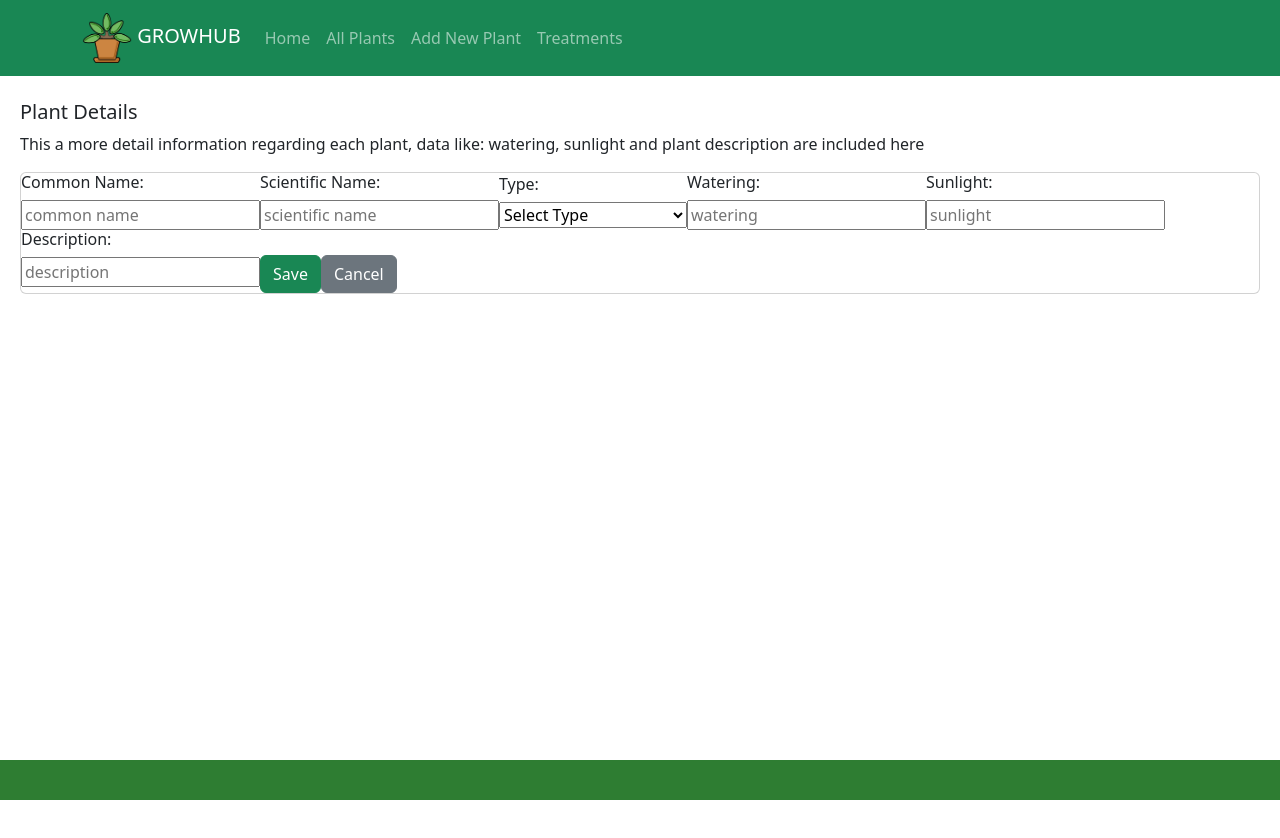
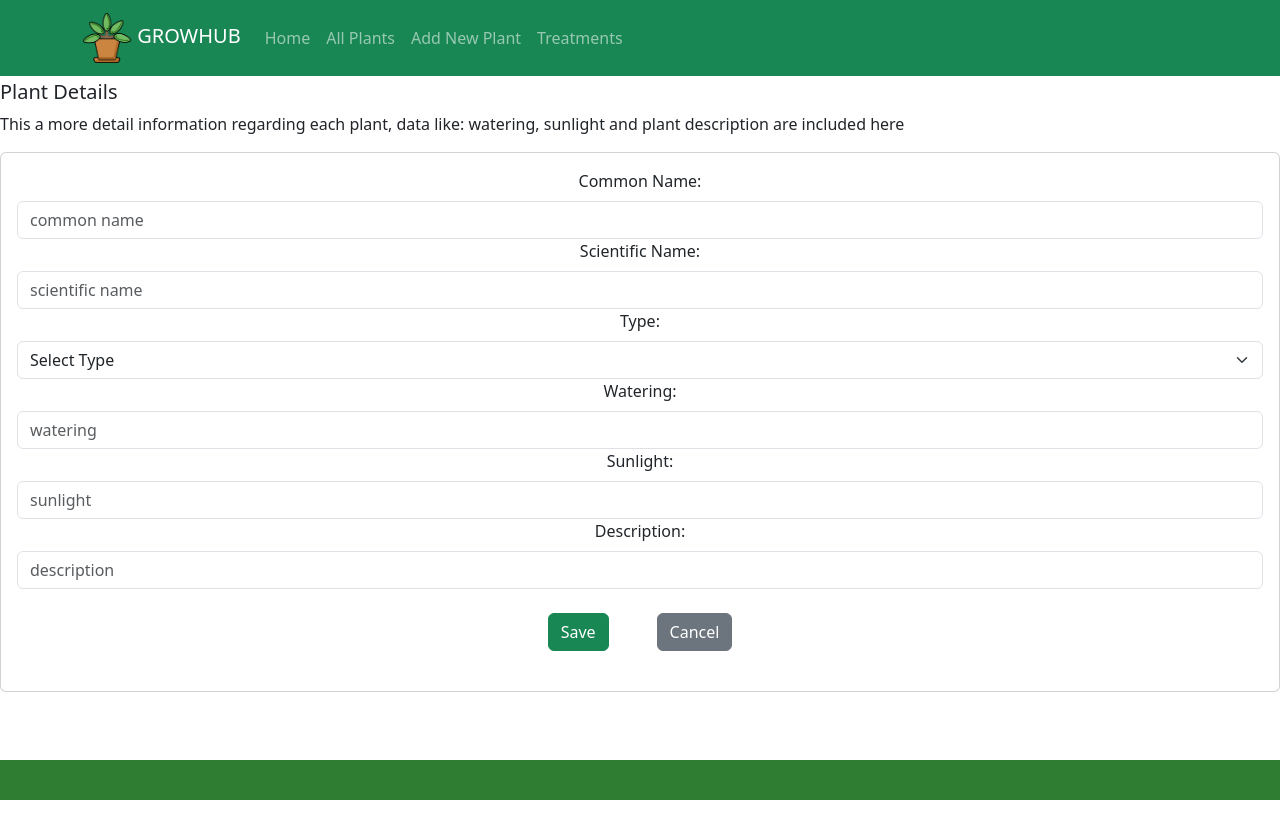
Before and after one commit to AlejandroDuqueG-design/GrowHub-client, a React (Vite) app: page /plant-details/1 in a window 1280 px wide. Both pictures are taken after a click on the button "Edit". Shown: the top 838 px of the page. Built offline with nearby package versions, Linux system fonts and the light colour scheme; no server answers.

Commit message:
Refine code for deployment

```diff
--- a/src/Components/AddTreatment.jsx
+++ b/src/Components/AddTreatment.jsx
@@ -1,10 +1,10 @@
 import axios from "axios";
 import { useState } from "react";
 import { Button, Card } from "react-bootstrap";
-import { useNavigate } from "react-router";
+import { Link, useNavigate } from "react-router";
 
 function AddTreatment() {
-  const navigate = useNavigate;
+  const navigate = useNavigate();
 
   //   const [id, setid] = useState("");
   //   const [plantId, setPlantId] = useState("");
@@ -28,6 +28,8 @@ function AddTreatment() {
       .catch((error) => {
         console.log(error);
       });
+
+      navigate(-1)
   };
   //Aqui cierra la función handleSubmit
 
@@ -63,9 +65,11 @@ function AddTreatment() {
           <Button variant="success" type="submit">
             Submit
           </Button>
+          <Link to={"/treatments"}>
           <Button variant="secondary" type="button">
             Cancel
           </Button>
+            </Link>
         </form>
       </Card>
     </div>
--- a/src/Components/EditPlantDetails.jsx
+++ b/src/Components/EditPlantDetails.jsx
@@ -1,23 +1,23 @@
-import { Button, Card } from "react-bootstrap";
+import { Button, Card, Form } from "react-bootstrap";
 
 function EditPlantDetails({ onCancel }) {
   return (
-    <div>
-      <Card>
-        <form className="plant-form">
-          <label>
-            <h6>Common Name:</h6>
-            <input type="text" name="commonName" placeholder="common name" />
-          </label>
+    <Card className="text-center">
+      <Card.Body>
+        <Form>
+          <Form.Group>
+            <Form.Label>Common Name:</Form.Label>
+            <Form.Control type="text" name="commonName" placeholder="common name" />
+          </Form.Group>
 
-          <label>
-            <h6>Scientific Name:</h6>
-            <input type="text" name="scientificName" placeholder="scientific name" />
-          </label>
+          <Form.Group>
+            <Form.Label>Scientific Name:</Form.Label>
+            <Form.Control type="text" name="scientificName" placeholder="scientific name" />
+          </Form.Group>
 
-          <label>
-            <h6>Type: </h6>
-            <select name="type">
+          <Form.Group>
+            <Form.Label>Type:</Form.Label>
+            <Form.Select name="type">
               <option value="">Select Type</option>
               <option value="Tree">Tree</option>
               <option value="Shrub">Shrub</option>
@@ -27,33 +27,34 @@ function EditPlantDetails({ onCancel }) {
               <option value="Bush">Bush</option>
               <option value="Herbaceous Perennial">Herbaceous Perennial</option>
               <option value="Herbaceous Shrub">Herbaceous Shrub</option>
-            </select>
-          </label>
+            </Form.Select>
+          </Form.Group>
 
-          <label>
-            <h6>Watering:</h6>
-            <input type="text" name="Watering" placeholder="watering" />
-          </label>
+          <Form.Group>
+            <Form.Label>Watering:</Form.Label>
+            <Form.Control type="text" name="Watering" placeholder="watering" />
+          </Form.Group>
 
-          <label>
-            <h6>Sunlight:</h6>
-            <input type="text" name="Sunlight" placeholder="sunlight" />
-          </label>
+          <Form.Group>
+            <Form.Label>Sunlight:</Form.Label>
+            <Form.Control type="text" name="Sunlight" placeholder="sunlight" />
+          </Form.Group>
 
-          <label>
-            <h6>Description:</h6>
-            <input type="text" name="Description" placeholder="description" />
-          </label>
-
+          <Form.Group>
+            <Form.Label>Description:</Form.Label>
+            <Form.Control type="text" name="Description" placeholder="description" />
+          </Form.Group>
+          <Form.Group className="d-flex justify-content-center gap-5 my-4">
             <Button variant="success" type="submit">
               Save
             </Button>
             <Button variant="secondary" type="button" onClick={onCancel}>
               Cancel
             </Button>
-        </form>
+          </Form.Group>
+        </Form>
+      </Card.Body>
     </Card>
-    </div>
   );
 }
 export default EditPlantDetails;
--- a/src/Components/PlantCardDetails.jsx
+++ b/src/Components/PlantCardDetails.jsx
@@ -53,6 +53,7 @@ function PlantCardDetails({ id, commonName, scientificName, type, watering, sunl
             <strong>Description:</strong> {description}
           </h6>
 
+        </Card.Body>
           <Card.Footer className="bg-success mt-3">
             <Link to={`/treatments/${id}`}>
               <Button className="mt-2 mb-2" variant="light">
@@ -60,7 +61,6 @@ function PlantCardDetails({ id, commonName, scientificName, type, watering, sunl
               </Button>
             </Link>
           </Card.Footer>
-        </Card.Body>
       </Card>
       <Button className="me-1" variant="outline-success" type="button" onClick={() => setIsEditCardShowing(true)}>
         Edit
--- a/src/Components/TreatmentCard.jsx
+++ b/src/Components/TreatmentCard.jsx
@@ -1,9 +1,12 @@
 import axios from "axios";
 import { useState } from "react";
 import { Button, Card, Form } from "react-bootstrap";
+import { useNavigate } from "react-router";
 
 function TreatmentCard({ id, plantId, treatmentDescription, timeOfYear }) {
   //const [plantIdValue, setPlantIdValue] = useState(plantId);
+
+  const navigate=useNavigate()
   const [treatmentDescriptionValue, setTreatmentDescriptionValue] = useState(treatmentDescription);
   const [timeOfYearValue, setTimeOfYearValue] = useState(timeOfYear);
 
@@ -14,6 +17,7 @@ function TreatmentCard({ id, plantId, treatmentDescription, timeOfYear }) {
     } catch (error) {
       console.log(error);
     }
+    navigate(-1)
   };
 
   return (
@@ -49,7 +53,7 @@ function TreatmentCard({ id, plantId, treatmentDescription, timeOfYear }) {
       </Card.Body>
       <Card.Footer>
         <Button variant="outline-secondary" onClick={handleDelete}>
-          Delete treatment
+          Delete Treatment
         </Button>
       </Card.Footer>
     </Card>
--- a/src/Pages/PlantDetailsPage.jsx
+++ b/src/Pages/PlantDetailsPage.jsx
@@ -21,7 +21,7 @@ function PlantDetailsPage() {
   };
 
   return (
-    <div className="plant-details-container min-vh-100">
+    <div className="min-vh-100">
       <div className="">
         <h5>Plant Details</h5>
         <p>This a more detail information regarding each plant, data like: watering, sunlight and plant description are included here</p>
--- a/src/Pages/TreatmentListPage.jsx
+++ b/src/Pages/TreatmentListPage.jsx
@@ -42,7 +42,9 @@ function TreatmentListPage() {
       </Row>
       <Row>
         <Col>
+        <Link to={"/add-new-treatment"}>
           <Button variant="success">Add New Treatment</Button>
+        </Link>
         </Col>
       </Row>
       <Row>
```
Also changed, not shown: 1 other file (tests, documents, lock files or other folders). Lines whose indentation alone changed are shown as unchanged.
